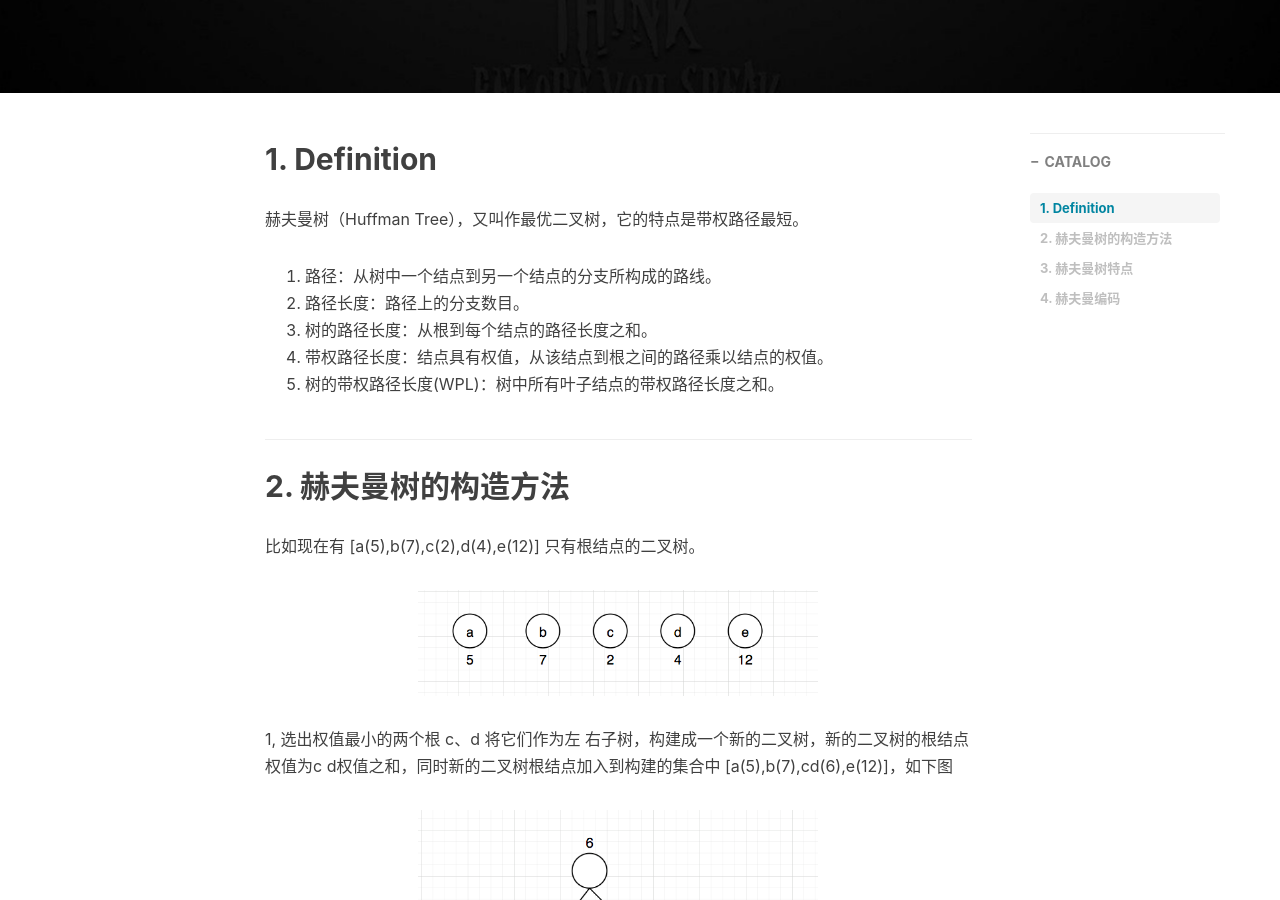
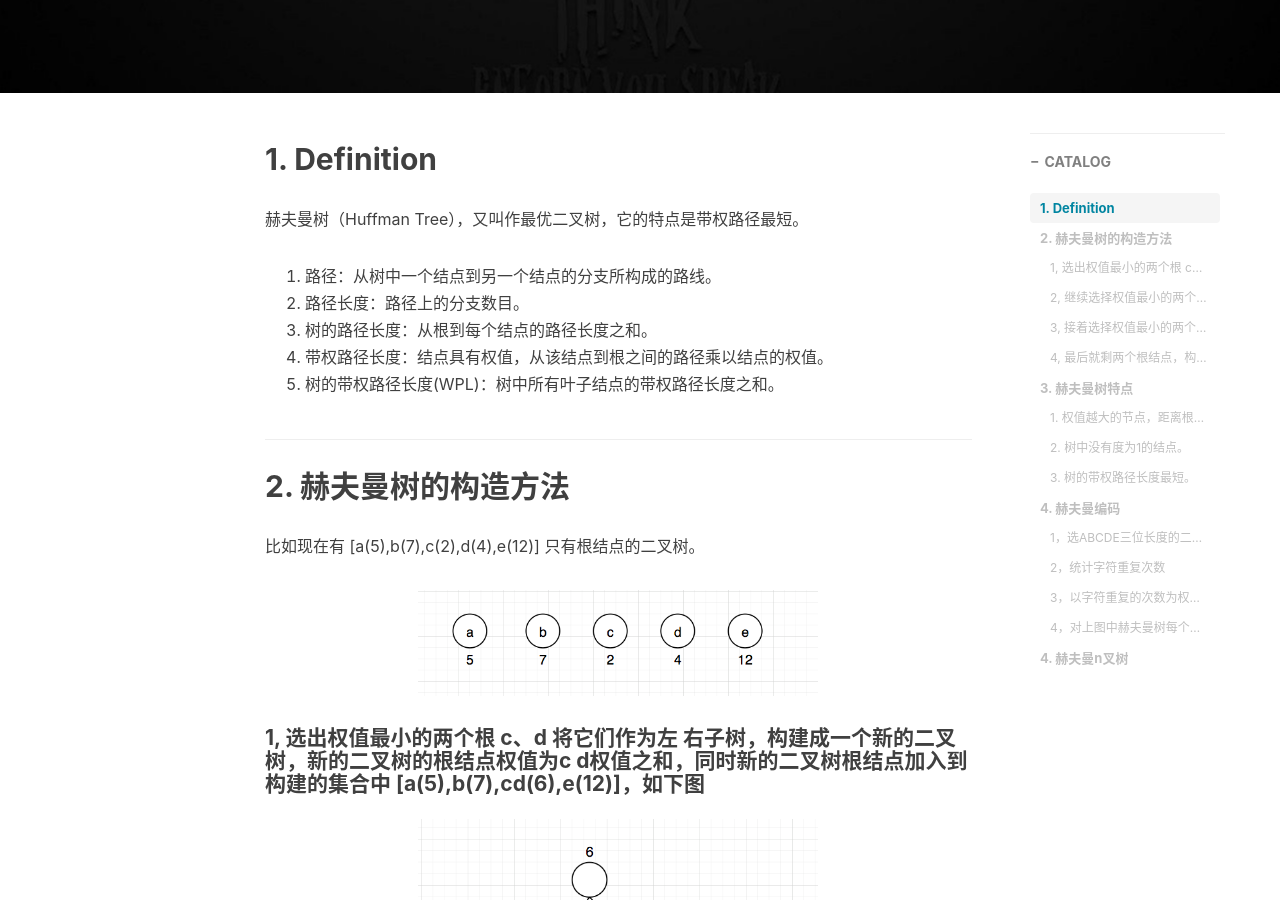
Before and after one commit to whvixd/qilixiang.github.io, a Jekyll site: the page built from _posts/2020-10-14-huffman-code.md, in a window 1280 px wide and 900 px high, scrolled down 430 px. Built offline with Jekyll 4.4.1, drawn with Linux system fonts in a browser that asks for light colours; nearby versions of some CDN libraries; comment, search, counter and statistics services are not loaded; some of the changed text lies outside the part shown.

Commit message:
todo huffman n tree

```diff
--- a/_posts/2020-10-14-huffman-code.md
+++ b/_posts/2020-10-14-huffman-code.md
@@ -30,25 +30,25 @@ tags:
     <img src="/img/datastructure/huffmantree/huffman_1.png" width="400" height="200" />
 </html>
 
-1, 选出权值最小的两个根 c、d 将它们作为左 右子树，构建成一个新的二叉树，新的二叉树的根结点权值为c d权值之和，同时新的二叉树根结点加入到构建的集合中 \[a(5),b(7),cd(6),e(12)]，如下图
+#### 1, 选出权值最小的两个根 c、d 将它们作为左 右子树，构建成一个新的二叉树，新的二叉树的根结点权值为c d权值之和，同时新的二叉树根结点加入到构建的集合中 \[a(5),b(7),cd(6),e(12)]，如下图
 
 <html>
     <img src="/img/datastructure/huffmantree/huffman_2.png" width="400" height="400" />
 </html>
 
-2, 继续选择权值最小的两个根结点，这时候我们选到了 a、cd ，构建成新的二叉树，新结点权值5+6=11，集合:\[acd(11),b(7),e(12)]
+#### 2, 继续选择权值最小的两个根结点，这时候我们选到了 a、cd ，构建成新的二叉树，新结点权值5+6=11，集合:\[acd(11),b(7),e(12)]
 
 <html>
     <img src="/img/datastructure/huffmantree/huffman_3.png" width="400" height="400" />
 </html>
 
-3, 接着选择权值最小的两个根，这时候我们选到了 acd、b ，构建成新的二叉树，新结点权值11+7=18，集合:\[acdb(18),e(12)]
+#### 3, 接着选择权值最小的两个根，这时候我们选到了 acd、b ，构建成新的二叉树，新结点权值11+7=18，集合:\[acdb(18),e(12)]
 
 <html>
     <img src="/img/datastructure/huffmantree/huffman_4.png" width="400" height="400" />
 </html>
 
-4, 最后就剩两个根结点，构建成二叉树，这就是赫夫曼树，计算 WPL=12\*1+7\*2+5*3+(2+4)*4=65;
+#### 4, 最后就剩两个根结点，构建成二叉树，这就是赫夫曼树，计算 WPL=12\*1+7\*2+5*3+(2+4)*4=65;
 
 <html>
     <img src="/img/datastructure/huffmantree/huffman_5.png" width="400" height="400" />
@@ -58,46 +58,50 @@ tags:
 
 ## 3. 赫夫曼树特点
 
-1. 权值越大的节点，距离根节点越近。
-2. 树中没有度为1的结点。
-3. 树的带权路径长度最短。
+#### 1. 权值越大的节点，距离根节点越近。
+#### 2. 树中没有度为1的结点。
+#### 3. 树的带权路径长度最短。
 
 ## 4. 赫夫曼编码
 
 > 赫夫曼树具有最优二叉树、带权路径长度最短的特点，所以可以利用这些优点，常见的.zip压缩文件和.jpeg 图片文件底层都用到了赫夫曼编码。
 
-举个例子，我们对 S= `EDCBAABCDEBBAAA` 进行huffman编码
-1. 选ABCDE三位长度的二进制编码(随意选择三位二进制)
+**举个例子，我们对 S= `EDCBAABCDEBBAAA` 进行huffman编码**
+
+#### 1，选ABCDE三位长度的二进制编码(随意选择三位二进制)
 
 A | B | C | D | E
 ---|---|---|---|---
 000 | 001 | 010 | 011 | 100
 
-根据上述编码规则对S串编码:B(S)= 100011010001000000001010011100001001000000000，长度为45
+根据上述编码规则对S串编码:B(S)= `100011010001000000001010011100001001000000000`，长度为45
 
-2. 统计字符重复次数
+#### 2，统计字符重复次数
 
 A | B | C | D | E
 ---|---|---|---|---
 5 | 4 | 2 | 2 | 2
 
-以出现的次数为权值，构造一颗赫夫曼树，如下
+#### 3，以字符重复的次数为权值，构造一颗赫夫曼树，如下
 
 <html>
     <img src="/img/datastructure/huffmantree/huffman_6.png" width="400" height="400" />
 </html>
 
-对上图中赫夫曼树每个结点的左右分支进行编号，左0右1，得到新的编码规则
+#### 4，对上图中赫夫曼树每个结点的左右分支进行编号，左0右1，得到新的编码规则
 
 <html>
-    <img src="/img/datastructure/huffmantree/huffman_6.png" width="400" height="400" />
+    <img src="/img/datastructure/huffmantree/huffman_7.png" width="400" height="400" />
 </html>
 
 A | B | C | D | E
 ---|---|---|---|---
 11 | 10 | 010 | 011 | 00
 
-则S串的编码为：
-H(S)=0001101010111110010011001010111111，长度为34
+则S串的编码为：H(S)=`0001101010111110010011001010111111`，长度为34，相比B(S)长度短了很多
 
-相比B(S)长度短了些
+---
+
+## 4. 赫夫曼n叉树
+
+> `doing...`
```
